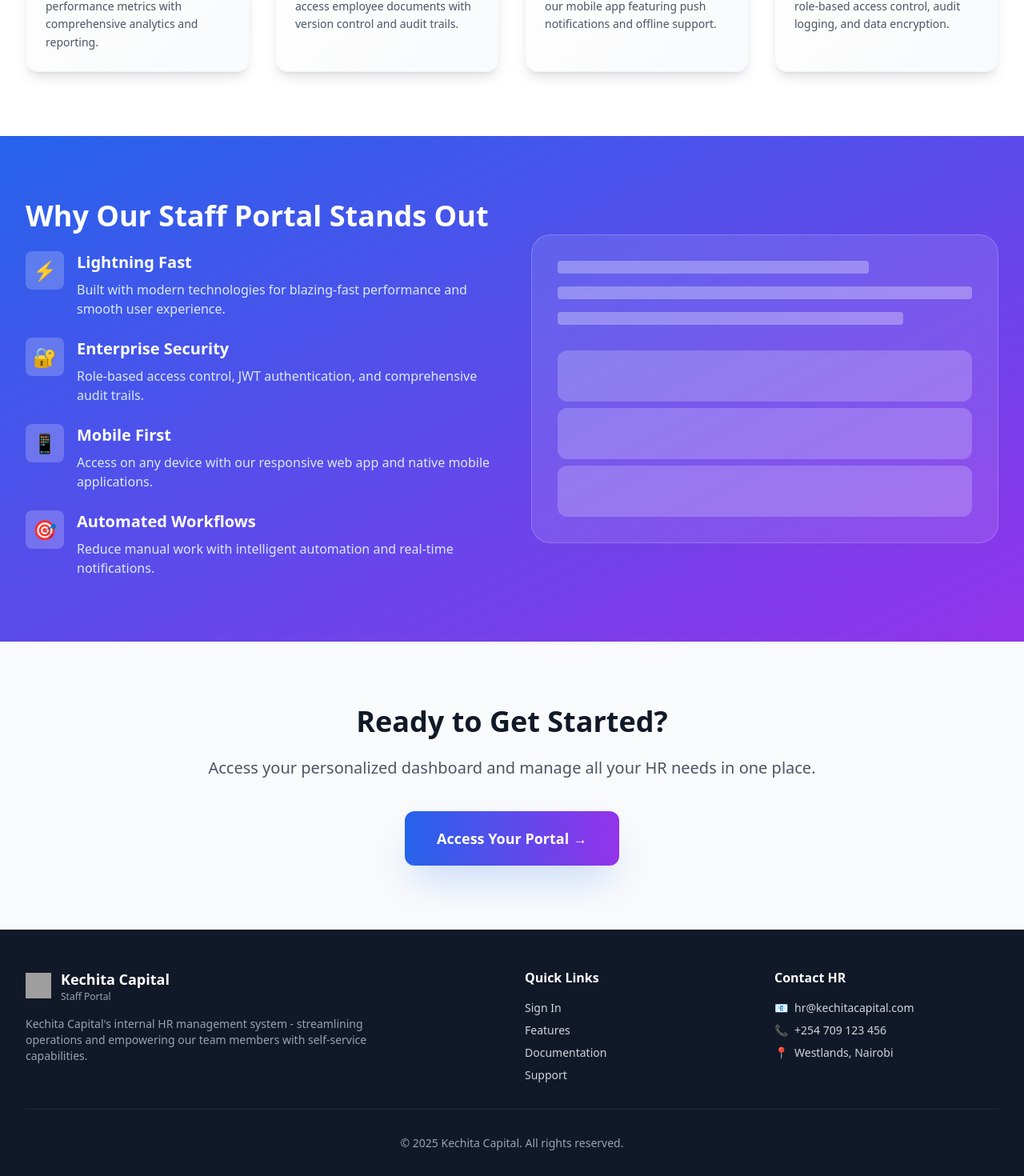
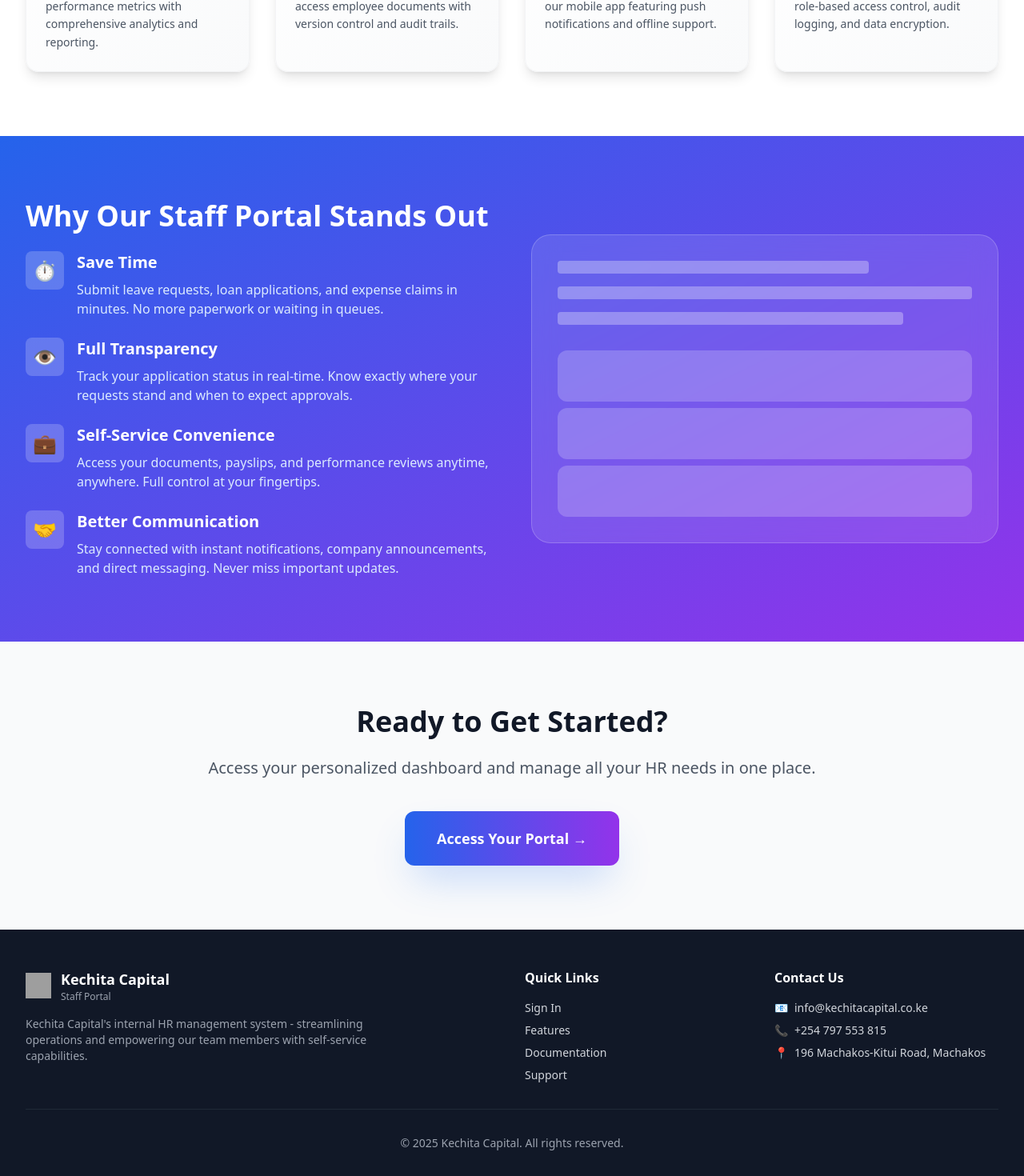
Before and after one commit to DenisMakokha/Kechita-Portal, a React (Vite) app in the folder apps/web/: page / in a window 1280 px wide. Shown: the part 1404-2874 px from the top of the page at 80% size. Built offline with nearby package versions, Linux system fonts and the light colour scheme; grey boxes are pictures that could not be loaded.

Commit message:
feat: Update contact info and rewrite benefits to focus on HR advantages

```diff
--- a/apps/web/src/pages/Landing.tsx
+++ b/apps/web/src/pages/Landing.tsx
@@ -194,45 +194,45 @@ export default function Landing() {
               <div className="space-y-6">
                 <div className="flex items-start">
                   <div className="flex-shrink-0 w-12 h-12 bg-white/20 rounded-lg flex items-center justify-center mr-4">
-                    <span className="text-2xl">⚡</span>
+                    <span className="text-2xl">⏱️</span>
                   </div>
                   <div>
-                    <h3 className="text-xl font-semibold mb-2">Lightning Fast</h3>
+                    <h3 className="text-xl font-semibold mb-2">Save Time</h3>
                     <p className="text-blue-100">
-                      Built with modern technologies for blazing-fast performance and smooth user experience.
+                      Submit leave requests, loan applications, and expense claims in minutes. No more paperwork or waiting in queues.
                     </p>
                   </div>
                 </div>
                 <div className="flex items-start">
                   <div className="flex-shrink-0 w-12 h-12 bg-white/20 rounded-lg flex items-center justify-center mr-4">
-                    <span className="text-2xl">🔐</span>
+                    <span className="text-2xl">👁️</span>
                   </div>
                   <div>
-                    <h3 className="text-xl font-semibold mb-2">Enterprise Security</h3>
+                    <h3 className="text-xl font-semibold mb-2">Full Transparency</h3>
                     <p className="text-blue-100">
-                      Role-based access control, JWT authentication, and comprehensive audit trails.
+                      Track your application status in real-time. Know exactly where your requests stand and when to expect approvals.
                     </p>
                   </div>
                 </div>
                 <div className="flex items-start">
                   <div className="flex-shrink-0 w-12 h-12 bg-white/20 rounded-lg flex items-center justify-center mr-4">
-                    <span className="text-2xl">📱</span>
+                    <span className="text-2xl">💼</span>
                   </div>
                   <div>
-                    <h3 className="text-xl font-semibold mb-2">Mobile First</h3>
+                    <h3 className="text-xl font-semibold mb-2">Self-Service Convenience</h3>
                     <p className="text-blue-100">
-                      Access on any device with our responsive web app and native mobile applications.
+                      Access your documents, payslips, and performance reviews anytime, anywhere. Full control at your fingertips.
                     </p>
                   </div>
                 </div>
                 <div className="flex items-start">
                   <div className="flex-shrink-0 w-12 h-12 bg-white/20 rounded-lg flex items-center justify-center mr-4">
-                    <span className="text-2xl">🎯</span>
+                    <span className="text-2xl">🤝</span>
                   </div>
                   <div>
-                    <h3 className="text-xl font-semibold mb-2">Automated Workflows</h3>
+                    <h3 className="text-xl font-semibold mb-2">Better Communication</h3>
                     <p className="text-blue-100">
-                      Reduce manual work with intelligent automation and real-time notifications.
+                      Stay connected with instant notifications, company announcements, and direct messaging. Never miss important updates.
                     </p>
                   </div>
                 </div>
@@ -305,21 +305,21 @@ export default function Landing() {
               </ul>
             </div>
             <div>
-              <h4 className="text-white font-semibold mb-4">Contact HR</h4>
+              <h4 className="text-white font-semibold mb-4">Contact Us</h4>
               <ul className="space-y-2 text-sm">
                 <li className="flex items-center">
                   <span className="mr-2">📧</span>
-                  <a href="mailto:hr@kechitacapital.com" className="hover:text-white transition-colors">
-                    hr@kechitacapital.com
+                  <a href="mailto:info@kechitacapital.co.ke" className="hover:text-white transition-colors">
+                    info@kechitacapital.co.ke
                   </a>
                 </li>
                 <li className="flex items-center">
                   <span className="mr-2">📞</span>
-                  <span>+254 709 123 456</span>
+                  <span>+254 797 553 815</span>
                 </li>
                 <li className="flex items-center">
                   <span className="mr-2">📍</span>
-                  <span>Westlands, Nairobi</span>
+                  <span>196 Machakos-Kitui Road, Machakos</span>
                 </li>
               </ul>
             </div>
```
